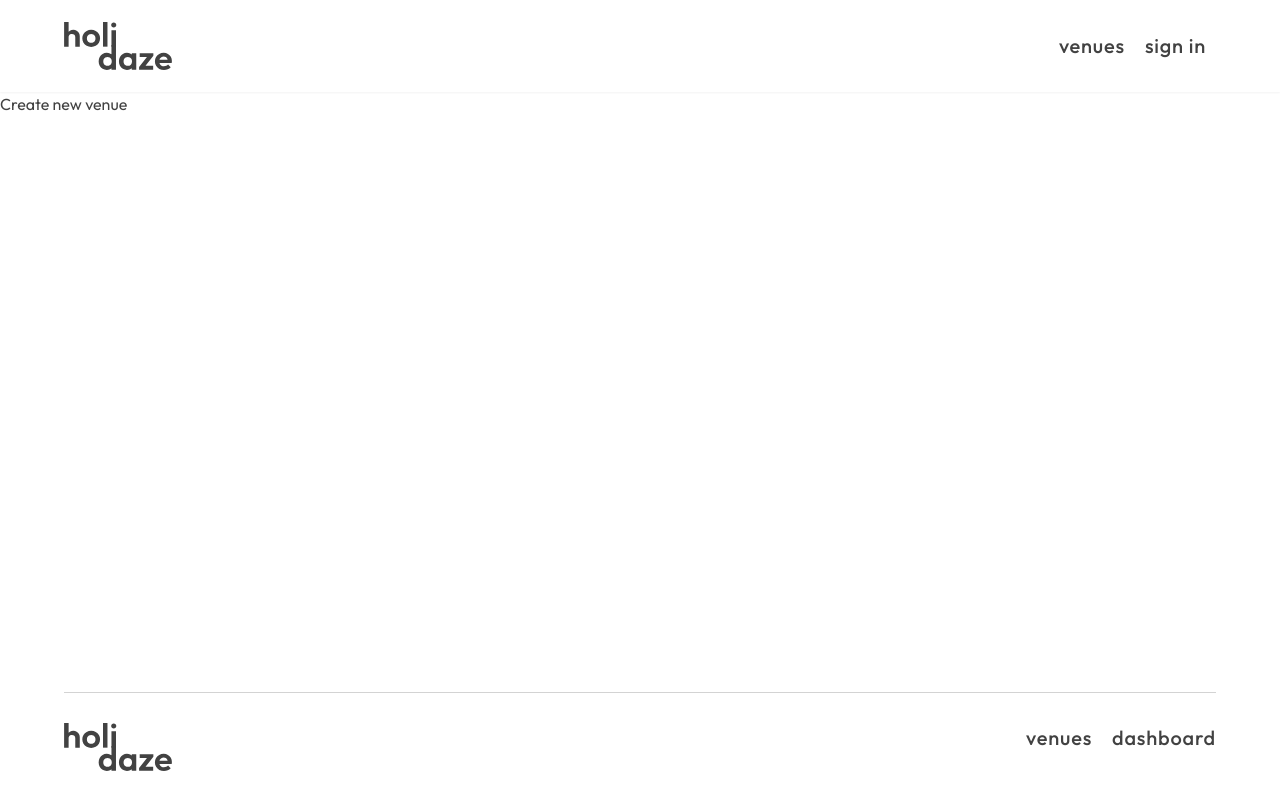
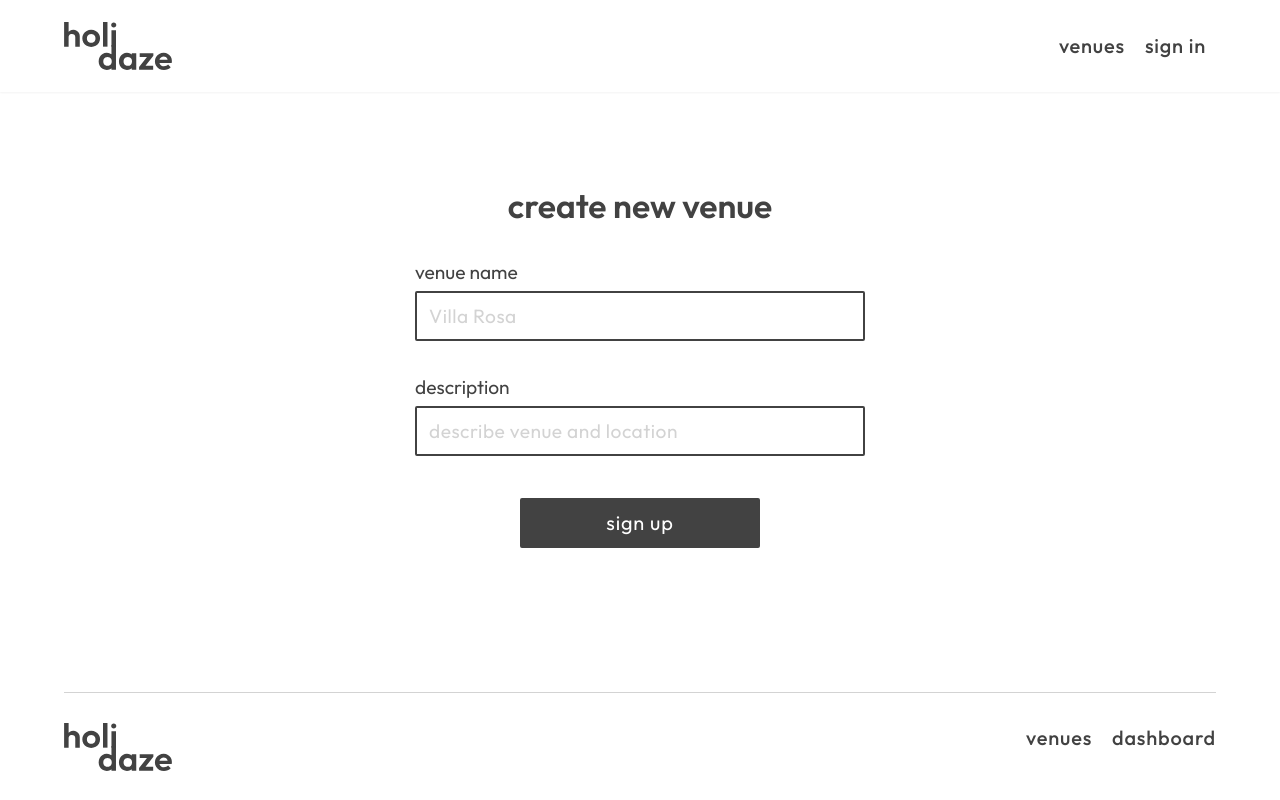
Before and after one commit to marthebull/exam-2, a React (Create React App) app: page /create-new-venue in a window 1280 px wide. Shown: the top 800 px of the page. Built offline with nearby package versions, Linux system fonts and the light colour scheme.

Commit message:
creating newvenue form

```diff
--- a/src/components/forms/LoginForm.js
+++ b/src/components/forms/LoginForm.js
@@ -15,7 +15,7 @@ const LoginForm = () => {
     (state) => state.persisted.auth.loginErrorMessage
   );
 
-  const accessToken = useSelector((state) => state.persisted.auth.accessToken);
+  const { accessToken, name } = useSelector((state) => state.persisted.auth);
 
   const handleLogin = (e) => {
     e.preventDefault();
@@ -23,7 +23,7 @@ const LoginForm = () => {
   };
 
   if (accessToken.length > 0) {
-    navigate("/");
+    navigate(`/dashboard/${name}`);
   }
 
   return (
--- /dev/null
+++ b/src/components/forms/NewVenue.js
@@ -0,0 +1,160 @@
+import React, { useState } from "react";
+import * as Yup from "yup";
+import { useNewVenueMutation } from "../../state/api/api";
+import { useNavigate } from "react-router-dom";
+import { ButtonSolidDark } from "../../styles/GlobalStyles";
+
+const NewVenueSchema = Yup.object().shape({
+  name: Yup.string().required("Name is required"),
+  description: Yup.string(),
+  media: Yup.string()
+    .url("Invalid URL")
+    .test("is-image-url", "Image must be a valid image URL", (value) => {
+      if (!value) {
+        return true; // allowing empty value
+      }
+      return /\.(gif|jpe?g|tiff?|png|webp|bmp)$/i.test(value);
+    }),
+  price: Yup.number(),
+  maxGuests: Yup.number()
+    .required("Max guests is required")
+    .positive("Max guests must be a positive number")
+    .integer("Max guests must be an integer"),
+  rating: Yup.number()
+    .required("Rating is required")
+    .min(1, "Rating must be between 1 and 5")
+    .max(5, "Rating must be between 1 and 5"),
+  meta: Yup.object().shape({
+    wifi: Yup.boolean(),
+    parking: Yup.boolean(),
+    breakfast: Yup.boolean(),
+    pets: Yup.boolean(),
+  }),
+  location: Yup.object().shape({
+    address: Yup.string().required("Address is required"),
+    city: Yup.string().required("City is required"),
+    zip: Yup.string(),
+    country: Yup.string().required("Country is required"),
+    continent: Yup.string(),
+    lat: Yup.number(),
+    lng: Yup.number(),
+  }),
+});
+
+const NewVenueForm = () => {
+  const [newVenueDetails, setNewVenueDetails] = useState({
+    name: "",
+    description: "",
+    media: [""],
+    price: 0,
+    maxGuests: 100,
+    rating: 5,
+    meta: {
+      wifi: true,
+      parking: true,
+      breakfast: true,
+      pets: true,
+    },
+    location: {
+      address: "",
+      city: "",
+      zip: "",
+      country: "",
+      continent: "",
+      lat: 0,
+      lng: 0,
+    },
+  });
+
+  const [errors, setErrors] = useState({});
+  const [isLoading, setIsLoading] = useState(false);
+  const [data] = useNewVenueMutation();
+
+  let navigate = useNavigate();
+
+  const handleChange = (event) => {
+    const { name, value, type, checked } = event.target;
+    if (name.startsWith("meta.")) {
+      // if the checkbox name starts with 'meta.'
+      setNewVenueDetails((prevState) => ({
+        ...prevState,
+        meta: {
+          ...prevState.meta,
+          [name.slice(5)]: checked, // update the corresponding property in the meta object
+        },
+      }));
+    } else {
+      // if the checkbox name doesn't start with 'meta.'
+      setNewVenueDetails((prevState) => ({
+        ...prevState,
+        [name]: type === "checkbox" ? checked : value,
+      }));
+    }
+  };
+
+  const handleSubmit = async (event) => {
+    event.preventDefault();
+    setIsLoading(true);
+    try {
+      // handle success
+      await NewVenueSchema.validate(newVenueDetails, { abortEarly: false });
+      const response = await data(newVenueDetails);
+      console.log(response);
+      navigate("/venues");
+    } catch (error) {
+      console.error(error);
+      if (error.inner) {
+        const formErrors = error.inner.reduce((acc, err) => {
+          acc[err.path] = err.message;
+          return acc;
+        }, {});
+        setErrors(formErrors);
+      }
+      // handle error
+    } finally {
+      setIsLoading(false);
+    }
+  };
+
+  return (
+    <form onSubmit={handleSubmit} className="flex flex-col ">
+      <div className="gap-2 mb-6 ">
+        <label htmlFor="name" className="mb-1 ">
+          venue name
+        </label>
+        <input
+          id="name"
+          name="name"
+          type="text"
+          onChange={handleChange}
+          value={newVenueDetails.name}
+          placeholder="Villa Rosa"
+          className="mb-2"
+        />
+        {errors.name && <div>{errors.name}</div>}
+      </div>
+
+      <div className="gap-2 mb-6 ">
+        <label htmlFor="description" className="mb-1 ">
+          description
+        </label>
+        <input
+          id="description"
+          name="description"
+          type="text"
+          onChange={handleChange}
+          value={newVenueDetails.description}
+          placeholder="describe venue and location"
+          className="mb-2"
+        />
+        {errors.description && <div>{errors.description}</div>}
+      </div>
+
+      <ButtonSolidDark type="submit" disabled={isLoading}>
+        {isLoading ? "Loading..." : "sign up"}
+      </ButtonSolidDark>
+    </form>
+  );
+};
+
+export default NewVenueForm;
--- a/src/components/forms/RegisterForm.js
+++ b/src/components/forms/RegisterForm.js
@@ -54,12 +54,11 @@ const RegisterForm = () => {
     event.preventDefault();
     setIsLoading(true);
     try {
+      // handle success
       await RegisterSchema.validate(registerCredentials, { abortEarly: false });
       const response = await register(registerCredentials);
       console.log(response);
       navigate("/sign-in");
-
-      // handle success
     } catch (error) {
       console.error(error);
       if (error.inner) {
--- a/src/pages/create-new-venue/index.js
+++ b/src/pages/create-new-venue/index.js
@@ -1,12 +1,14 @@
-import React from 'react'
+import React from "react";
+import { CenterContainer } from "../../styles/GlobalStyles";
+import NewVenueForm from "../../components/forms/NewVenue";
 
 const CreateNewVenue = () => {
   return (
-    <div>
-        <h1>Create new venue</h1>
+    <CenterContainer className="flex flex-col">
+      <h1 className="h1 mb-8">create new venue</h1>
+      <NewVenueForm />
+    </CenterContainer>
+  );
+};
 
-    </div>
-  )
-}
-
-export default CreateNewVenue
+export default CreateNewVenue;
--- a/src/state/api/api.js
+++ b/src/state/api/api.js
@@ -43,6 +43,14 @@ export const api = createApi({
         body: credentials,
       }),
     }),
+
+    newVenue: build.mutation({
+      query: (credentials) => ({
+        url: `venues`,
+        method: "POST",
+        body: credentials,
+      }),
+    }),
   }),
   onError: (error, query) => {
     console.error("API request failed", { error, query });
@@ -56,5 +64,6 @@ export const {
   useGetVenueByIdQuery,
   useRegisterMutation,
   useLoginMutation,
+  useNewVenueMutation,
 } = api;
 export const loginEndpoint = api.endpoints.login;
```
